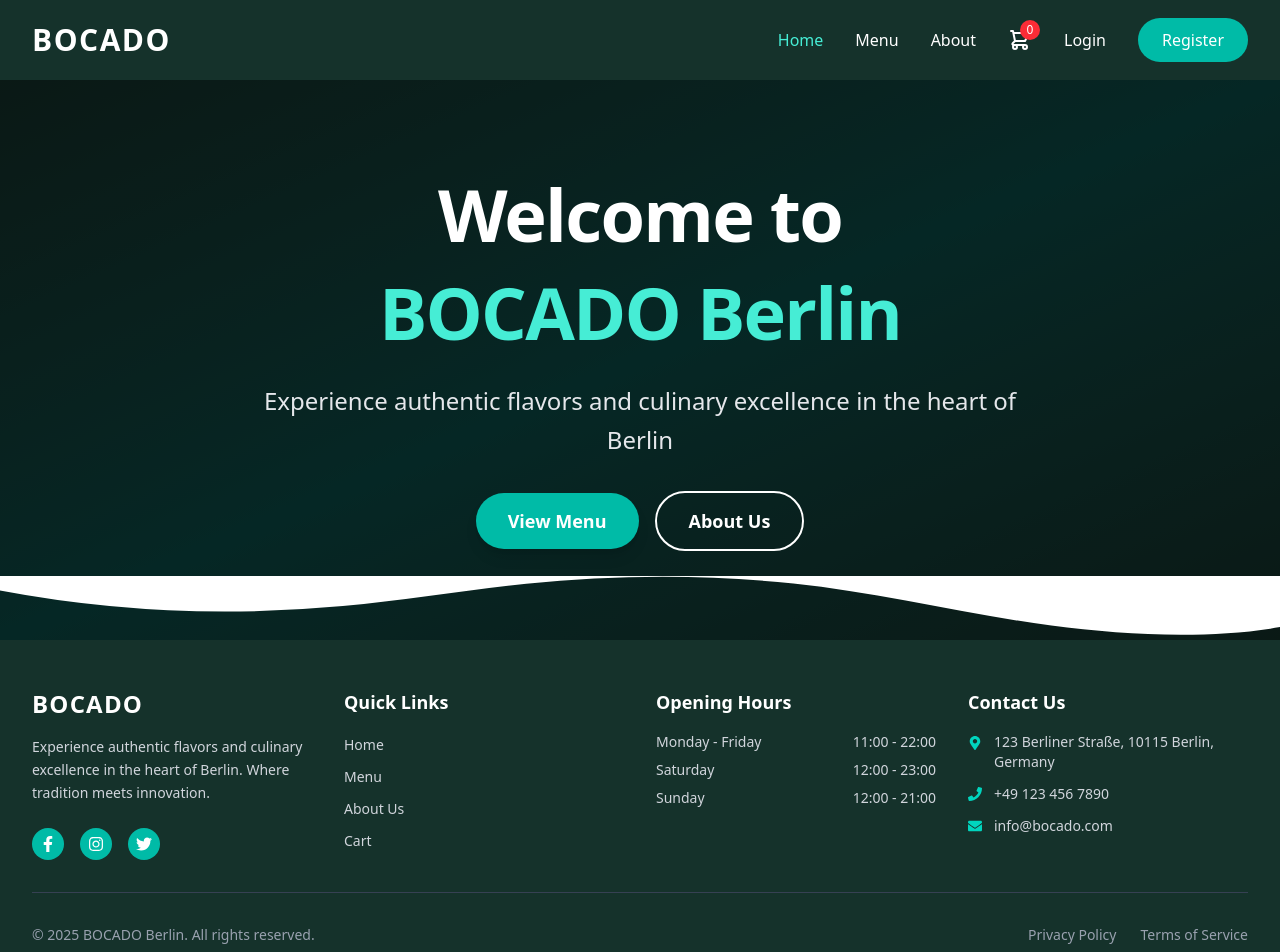
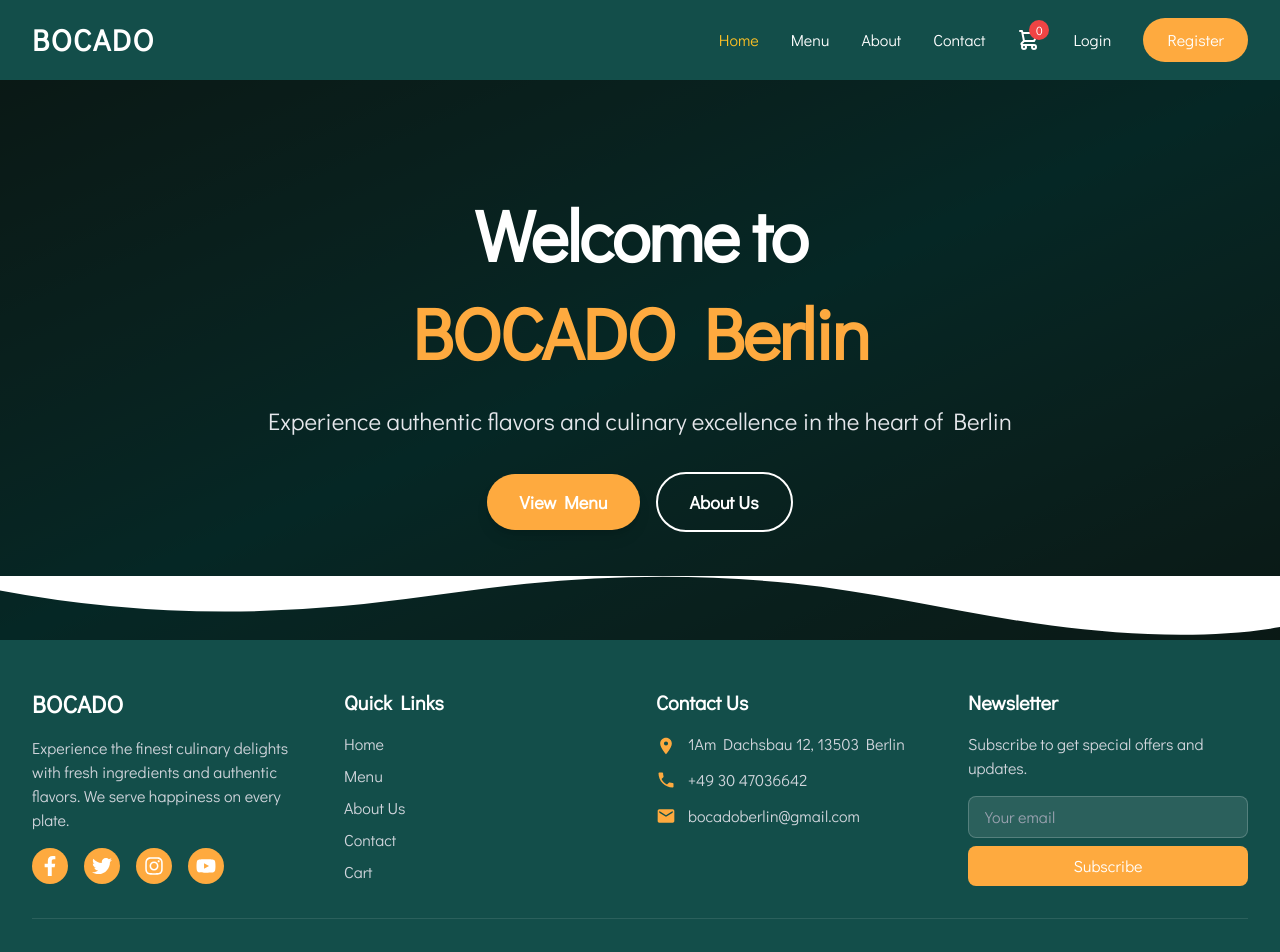
Before and after one commit to SarwarMorshad/bocado-berlin, a React (Vite) app: page / in a window 1280 px wide. Shown: the top 952 px of the page. Built offline with nearby package versions, Linux system fonts and the light colour scheme.

Commit message:
matching with color platte

```diff
--- a/src/components/Footer.jsx
+++ b/src/components/Footer.jsx
@@ -1,64 +1,68 @@
 import { Link } from "react-router-dom";
-import { FaFacebookF, FaInstagram, FaTwitter, FaPhone, FaEnvelope, FaMapMarkerAlt } from "react-icons/fa";
+import { FaFacebookF, FaTwitter, FaInstagram, FaYoutube } from "react-icons/fa";
+import { MdEmail, MdPhone, MdLocationOn } from "react-icons/md";
 
 const Footer = () => {
-  const currentYear = new Date().getFullYear();
-
   return (
-    <footer className="bg-[#15322b] text-white">
+    <footer className="bg-[#134e4a] text-white">
       <div className="max-w-7xl mx-auto px-4 sm:px-6 lg:px-8 py-12">
         <div className="grid grid-cols-1 md:grid-cols-2 lg:grid-cols-4 gap-8">
           {/* About Section */}
           <div>
-            <h3 className="text-2xl font-bold mb-4 tracking-wider">BOCADO</h3>
-            <p className="text-gray-300 text-sm leading-relaxed">
-              Experience authentic flavors and culinary excellence in the heart of Berlin.
-              Where tradition meets innovation.
+            <h3 className="text-2xl font-bold mb-4">BOCADO</h3>
+            <p className="text-gray-300 mb-4">
+              Experience the finest culinary delights with fresh ingredients and authentic flavors. We serve
+              happiness on every plate.
             </p>
-            <div className="flex space-x-4 mt-6">
+            <div className="flex space-x-4">
               <a
                 href="https://facebook.com"
                 target="_blank"
                 rel="noopener noreferrer"
-                className="bg-teal-500 hover:bg-teal-600 p-2 rounded-full transition-colors duration-200"
+                className="bg-[#feaa3f] hover:bg-[#fbbf24] p-2 rounded-full transition-colors duration-200"
               >
-                <FaFacebookF className="text-white" />
+                <FaFacebookF className="h-5 w-5" />
+              </a>
+              <a
+                href="https://twitter.com"
+                target="_blank"
+                rel="noopener noreferrer"
+                className="bg-[#feaa3f] hover:bg-[#fbbf24] p-2 rounded-full transition-colors duration-200"
+              >
+                <FaTwitter className="h-5 w-5" />
               </a>
               <a
                 href="https://instagram.com"
                 target="_blank"
                 rel="noopener noreferrer"
-                className="bg-teal-500 hover:bg-teal-600 p-2 rounded-full transition-colors duration-200"
+                className="bg-[#feaa3f] hover:bg-[#fbbf24] p-2 rounded-full transition-colors duration-200"
               >
-                <FaInstagram className="text-white" />
+                <FaInstagram className="h-5 w-5" />
               </a>
               <a
-                href="https://twitter.com"
+                href="https://youtube.com"
                 target="_blank"
                 rel="noopener noreferrer"
-                className="bg-teal-500 hover:bg-teal-600 p-2 rounded-full transition-colors duration-200"
+                className="bg-[#feaa3f] hover:bg-[#fbbf24] p-2 rounded-full transition-colors duration-200"
               >
-                <FaTwitter className="text-white" />
+                <FaYoutube className="h-5 w-5" />
               </a>
             </div>
           </div>
 
           {/* Quick Links */}
           <div>
-            <h4 className="text-lg font-semibold mb-4">Quick Links</h4>
+            <h3 className="text-xl font-semibold mb-4">Quick Links</h3>
             <ul className="space-y-2">
               <li>
-                <Link
-                  to="/"
-                  className="text-gray-300 hover:text-teal-300 transition-colors duration-200 text-sm"
-                >
+                <Link to="/" className="text-gray-300 hover:text-[#feaa3f] transition-colors duration-200">
                   Home
                 </Link>
               </li>
               <li>
                 <Link
                   to="/menu"
-                  className="text-gray-300 hover:text-teal-300 transition-colors duration-200 text-sm"
+                  className="text-gray-300 hover:text-[#feaa3f] transition-colors duration-200"
                 >
                   Menu
                 </Link>
@@ -66,15 +70,23 @@ const Footer = () => {
               <li>
                 <Link
                   to="/about"
-                  className="text-gray-300 hover:text-teal-300 transition-colors duration-200 text-sm"
+                  className="text-gray-300 hover:text-[#feaa3f] transition-colors duration-200"
                 >
                   About Us
                 </Link>
               </li>
               <li>
                 <Link
+                  to="/contact"
+                  className="text-gray-300 hover:text-[#feaa3f] transition-colors duration-200"
+                >
+                  Contact
+                </Link>
+              </li>
+              <li>
+                <Link
                   to="/cart"
-                  className="text-gray-300 hover:text-teal-300 transition-colors duration-200 text-sm"
+                  className="text-gray-300 hover:text-[#feaa3f] transition-colors duration-200"
                 >
                   Cart
                 </Link>
@@ -82,64 +94,58 @@ const Footer = () => {
             </ul>
           </div>
 
-          {/* Opening Hours */}
+          {/* Contact Info */}
           <div>
-            <h4 className="text-lg font-semibold mb-4">Opening Hours</h4>
-            <ul className="space-y-2 text-sm text-gray-300">
-              <li className="flex justify-between">
-                <span>Monday - Friday</span>
-                <span className="font-medium">11:00 - 22:00</span>
+            <h3 className="text-xl font-semibold mb-4">Contact Us</h3>
+            <ul className="space-y-3">
+              <li className="flex items-start space-x-3">
+                <MdLocationOn className="h-5 w-5 text-[#feaa3f] mt-1 flex-shrink-0" />
+                <span className="text-gray-300">1Am Dachsbau 12, 13503 Berlin</span>
               </li>
-              <li className="flex justify-between">
-                <span>Saturday</span>
-                <span className="font-medium">12:00 - 23:00</span>
+              <li className="flex items-center space-x-3">
+                <MdPhone className="h-5 w-5 text-[#feaa3f] flex-shrink-0" />
+                <a
+                  href="tel:+1234567890"
+                  className="text-gray-300 hover:text-[#feaa3f] transition-colors duration-200"
+                >
+                  +49 30 47036642
+                </a>
               </li>
-              <li className="flex justify-between">
-                <span>Sunday</span>
-                <span className="font-medium">12:00 - 21:00</span>
+              <li className="flex items-center space-x-3">
+                <MdEmail className="h-5 w-5 text-[#feaa3f] flex-shrink-0" />
+                <a
+                  href="mailto:info@bocado.com"
+                  className="text-gray-300 hover:text-[#feaa3f] transition-colors duration-200"
+                >
+                  bocadoberlin@gmail.com
+                </a>
               </li>
             </ul>
           </div>
 
-          {/* Contact Info */}
+          {/* Newsletter */}
           <div>
-            <h4 className="text-lg font-semibold mb-4">Contact Us</h4>
-            <ul className="space-y-3">
-              <li className="flex items-start space-x-3 text-sm text-gray-300">
-                <FaMapMarkerAlt className="text-teal-400 mt-1 flex-shrink-0" />
-                <span>123 Berliner Straße, 10115 Berlin, Germany</span>
-              </li>
-              <li className="flex items-center space-x-3 text-sm text-gray-300">
-                <FaPhone className="text-teal-400 flex-shrink-0" />
-                <a href="tel:+491234567890" className="hover:text-teal-300 transition-colors duration-200">
-                  +49 123 456 7890
-                </a>
-              </li>
-              <li className="flex items-center space-x-3 text-sm text-gray-300">
-                <FaEnvelope className="text-teal-400 flex-shrink-0" />
-                <a href="mailto:info@bocado.com" className="hover:text-teal-300 transition-colors duration-200">
-                  info@bocado.com
-                </a>
-              </li>
-            </ul>
+            <h3 className="text-xl font-semibold mb-4">Newsletter</h3>
+            <p className="text-gray-300 mb-4">Subscribe to get special offers and updates.</p>
+            <form className="space-y-2">
+              <input
+                type="email"
+                placeholder="Your email"
+                className="w-full px-4 py-2 rounded-lg bg-white/10 border border-white/20 text-white placeholder-gray-400 focus:outline-none focus:border-[#feaa3f] transition-colors duration-200"
+              />
+              <button
+                type="submit"
+                className="w-full bg-[#feaa3f] hover:bg-[#fbbf24] text-white px-4 py-2 rounded-lg font-medium transition-colors duration-200"
+              >
+                Subscribe
+              </button>
+            </form>
           </div>
         </div>
 
         {/* Bottom Bar */}
-        <div className="border-t border-gray-700 mt-8 pt-8">
-          <div className="flex flex-col md:flex-row justify-between items-center space-y-4 md:space-y-0">
-            <p className="text-sm text-gray-400">
-              &copy; {currentYear} BOCADO Berlin. All rights reserved.
-            </p>
-            <div className="flex space-x-6 text-sm text-gray-400">
-              <Link to="/privacy" className="hover:text-teal-300 transition-colors duration-200">
-                Privacy Policy
-              </Link>
-              <Link to="/terms" className="hover:text-teal-300 transition-colors duration-200">
-                Terms of Service
-              </Link>
-            </div>
-          </div>
+        <div className="border-t border-white/10 mt-8 pt-8 text-center">
+          <p className="text-gray-300">&copy; {new Date().getFullYear()} BOCADO. All rights reserved.</p>
         </div>
       </div>
     </footer>
--- a/src/components/Hero.jsx
+++ b/src/components/Hero.jsx
@@ -21,27 +21,25 @@ const Hero = () => {
         <div className="text-center text-white space-y-6 animate-fade-in">
           {/* Headline */}
           <h1 className="text-4xl sm:text-5xl md:text-6xl lg:text-7xl font-bold tracking-tight leading-tight">
-            Welcome to{" "}
-            <span className="text-teal-300 block mt-2">BOCADO Berlin</span>
+            Welcome to <span className="text-primary block mt-2">BOCADO Berlin</span>
           </h1>
 
           {/* Subheadline */}
           <p className="text-lg sm:text-xl md:text-2xl text-gray-200 max-w-3xl mx-auto font-light leading-relaxed">
-            Experience authentic flavors and culinary excellence in the heart of
-            Berlin
+            Experience authentic flavors and culinary excellence in the heart of Berlin
           </p>
 
           {/* CTA Buttons */}
           <div className="flex flex-col sm:flex-row gap-4 justify-center items-center mt-8">
             <Link
               to="/menu"
-              className="bg-teal-500 hover:bg-teal-600 text-white px-8 py-3.5 rounded-full font-semibold text-lg transition-all duration-200 shadow-lg hover:shadow-xl hover:scale-105 w-full sm:w-auto"
+              className="bg-primary hover:bg-secondary text-white px-8 py-3.5 rounded-full font-semibold text-lg transition-all duration-200 shadow-lg hover:shadow-xl hover:scale-105 w-full sm:w-auto"
             >
               View Menu
             </Link>
             <Link
               to="/about"
-              className="border-2 border-white hover:bg-white hover:text-[#15322b] text-white px-8 py-3.5 rounded-full font-semibold text-lg transition-all duration-200 w-full sm:w-auto"
+              className="border-2 border-white hover:bg-accent hover:text-[#15322b] text-white px-8 py-3.5 rounded-full font-semibold text-lg transition-all duration-200 w-full sm:w-auto"
             >
               About Us
             </Link>
--- a/src/components/Navbar.jsx
+++ b/src/components/Navbar.jsx
@@ -8,38 +8,15 @@ const Navbar = () => {
     { name: "Home", path: "/" },
     { name: "Menu", path: "/menu" },
     { name: "About", path: "/about" },
-    // { name: "Contact", path: "/contact" },
+    { name: "Contact", path: "/contact" },
   ];
-  //    const links = (
-  //     <>
-  //       <li>
-  //         <NavLink to="/">Home</NavLink>
-  //       </li>
-  //       <li>
-  //         <NavLink to="/allProducts">All Products</NavLink>
-  //       </li>
-  //       {user && (
-  //         <>
-  //           <li>
-  //             <NavLink to="/myProducts">My Products</NavLink>
-  //           </li>
-  //           <li>
-  //             <NavLink to="/myBids">My Bids</NavLink>
-  //           </li>
-  //           <li>
-  //             <NavLink to="/createProduct">Create Product</NavLink>
-  //           </li>
-  //         </>
-  //       )}
-  //     </>
-  //   );
 
   const toggleMenu = () => {
     setIsMenuOpen(!isMenuOpen);
   };
 
   return (
-    <nav className="bg-[#15322b] text-white">
+    <nav className="bg-[#134e4a] text-white">
       <div className="max-w-7xl mx-auto px-4 sm:px-6 lg:px-8">
         <div className="flex items-center justify-between h-20">
           {/* Logo */}
@@ -55,7 +32,7 @@ const Navbar = () => {
                 to={link.path}
                 className={({ isActive }) =>
                   `text-base font-medium transition-colors duration-200 ${
-                    isActive ? "text-teal-300" : "text-white hover:text-teal-300"
+                    isActive ? "text-[#fbbf24]" : "text-white hover:text-[#feaa3f]"
                   }`
                 }
               >
@@ -66,7 +43,7 @@ const Navbar = () => {
             {/* Cart Icon */}
             <Link
               to="/cart"
-              className="relative text-white hover:text-teal-300 transition-colors duration-200"
+              className="relative text-white hover:text-[#feaa3f] transition-colors duration-200"
             >
               <svg
                 xmlns="http://www.w3.org/2000/svg"
@@ -82,7 +59,7 @@ const Navbar = () => {
                   d="M3 3h2l.4 2M7 13h10l4-8H5.4M7 13L5.4 5M7 13l-2.293 2.293c-.63.63-.184 1.707.707 1.707H17m0 0a2 2 0 100 4 2 2 0 000-4zm-8 2a2 2 0 11-4 0 2 2 0 014 0z"
                 />
               </svg>
-              <span className="absolute -top-2 -right-2 bg-red-500 text-white text-xs rounded-full h-5 w-5 flex items-center justify-center">
+              <span className="absolute -top-2 -right-2 bg-[#ef4444] text-white text-xs rounded-full h-5 w-5 flex items-center justify-center">
                 0
               </span>
             </Link>
@@ -90,13 +67,13 @@ const Navbar = () => {
             {/* Login/Register Buttons */}
             <Link
               to="/login"
-              className="text-base font-medium text-white hover:text-teal-300 transition-colors duration-200"
+              className="text-base font-medium text-white hover:text-[#feaa3f] transition-colors duration-200"
             >
               Login
             </Link>
             <Link
               to="/register"
-              className="bg-teal-500 hover:bg-teal-600 text-white px-6 py-2.5 rounded-full font-medium transition-colors duration-200"
+              className="bg-[#feaa3f] hover:bg-[#fbbf24] text-white px-6 py-2.5 rounded-full font-medium transition-colors duration-200"
             >
               Register
             </Link>
@@ -136,7 +113,9 @@ const Navbar = () => {
                 onClick={() => setIsMenuOpen(false)}
                 className={({ isActive }) =>
                   `block px-3 py-2 rounded-md text-base font-medium ${
-                    isActive ? "bg-teal-700 text-white" : "text-white hover:bg-teal-700"
+                    isActive
+                      ? "bg-[#0f3a36] text-[#fbbf24]"
+                      : "text-white hover:bg-[#0f3a36] hover:text-[#feaa3f]"
                   }`
                 }
               >
@@ -146,21 +125,21 @@ const Navbar = () => {
             <Link
               to="/cart"
               onClick={() => setIsMenuOpen(false)}
-              className="block px-3 py-2 rounded-md text-base font-medium text-white hover:bg-teal-700"
+              className="block px-3 py-2 rounded-md text-base font-medium text-white hover:bg-[#0f3a36] hover:text-[#feaa3f]"
             >
               Cart
             </Link>
             <Link
               to="/login"
               onClick={() => setIsMenuOpen(false)}
-              className="block px-3 py-2 rounded-md text-base font-medium text-white hover:bg-teal-700"
+              className="block px-3 py-2 rounded-md text-base font-medium text-white hover:bg-[#0f3a36] hover:text-[#feaa3f]"
             >
               Login
             </Link>
             <Link
               to="/register"
               onClick={() => setIsMenuOpen(false)}
-              className="block mx-3 mt-4 bg-teal-500 hover:bg-teal-600 text-white px-6 py-2.5 rounded-full font-medium text-center transition-colors duration-200"
+              className="block mx-3 mt-4 bg-[#feaa3f] hover:bg-[#fbbf24] text-white px-6 py-2.5 rounded-full font-medium text-center transition-colors duration-200"
             >
               Register
             </Link>
--- a/src/index.css
+++ b/src/index.css
@@ -1,2 +1,23 @@
+@import url("https://fonts.googleapis.com/css2?family=Didact+Gothic&display=swap");
 @import "tailwindcss";
 @plugin "daisyui";
+
+@plugin "daisyui/theme" {
+  name: "light";
+  default: true;
+  --color-primary: #feaa3f; /* Warm Orange - main brand color */
+  --color-secondary: #134e4a; /* Forest Teal - sophisticated contrast */
+  --color-accent: #fbbf24; /* Golden Yellow - highlights & CTAs */
+  --color-neutral: #2d3748; /* Dark Gray - text & headers */
+  --color-base-100: #ffffff; /* White - main background */
+  --color-base-200: #f7fafc; /* Light Gray - subtle backgrounds */
+  --color-base-300: #e2e8f0; /* Medium Gray - borders & dividers */
+  --color-info: #3b82f6; /* Blue - informational messages */
+  --color-success: #10b981; /* Green - success states */
+  --color-warning: #f59e0b; /* Amber - warnings */
+  --color-error: #ef4444; /* Red - errors & alerts */
+}
+
+* {
+  font-family: "Didact Gothic", sans-serif;
+}
```
Also changed, not shown: src/pages/Menu.jsx (+12 -22 lines).
